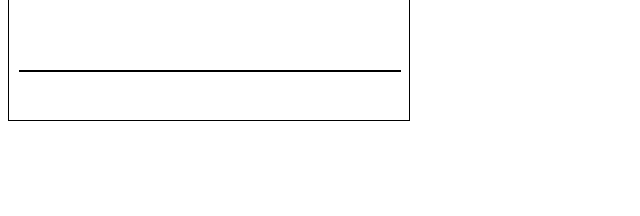
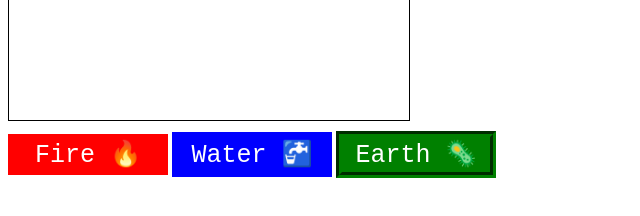
Before and after one commit to HigorMN/meme-generator, a website: page index.html in a window 1280 px wide. Shown: the part 310-526 px from the top of the page, without its empty margins (0-640 px from the left). Drawn offline with Linux system fonts and the light colour scheme.

Commit message:
Requisito 6 concluito

```diff
--- a/index.html
+++ b/index.html
@@ -13,8 +13,13 @@
       <input accept="image/*" type="file" id="meme-insert" />
       <div id="meme-image-container">
         <p id="meme-text"></p>
-        <img id="meme-image" src="#" alt="sua imagem"/>
+        <img id="meme-image" src="#" alt="sua imagem" />
       </div>
+      <section>
+        <button id="fire">Fire 🔥</button>
+        <button id="water">Water 🚰</button>
+        <button id="earth">Earth 🦠</button>
+    </section>
     </main>
     <script src="script.js"></script>
   </body>
--- a/script.js
+++ b/script.js
@@ -13,13 +13,30 @@ function fileImage() {
   const imageFile = document.getElementById('meme-insert');
   const conteiner = document.getElementById('meme-image');
 
-
-imageFile.onchange = evt => {
-    const [file] = imageFile.files
+  imageFile.onchange = (evt) => {
+    const [file] = imageFile.files;
     if (file) {
-      conteiner.src = URL.createObjectURL(file)
+      conteiner.src = URL.createObjectURL(file);
     }
-  }
+  };
 }
 
 fileImage();
+
+function border() {
+  const fireButton = document.getElementById('fire');
+  const conteiner = document.getElementById('meme-image-container');
+  fireButton.addEventListener('click', function () {
+    conteiner.style.border = '3px dashed rgb(255, 0, 0)';
+  });
+  const waterButton = document.getElementById('water');
+  waterButton.addEventListener('click', function () {
+    conteiner.style.border = '5px double rgb(0, 0, 255)';
+  });
+  const earthButton = document.getElementById('earth');
+  earthButton.addEventListener('click', function () {
+    conteiner.style.border = '6px groove rgb(0, 128, 0)';
+  });
+}
+
+border();
--- a/style.css
+++ b/style.css
@@ -7,12 +7,11 @@
 
 #meme-text {
   margin-top: 350px;
-    border: 1px solid black;
   width: 380px;
   margin-left: 10px;
   position: absolute;
   font-size: 30px;
-    text-shadow: rgb(0,0,0) 5px 5px 5px;
+  text-shadow: rgb(0, 0, 0) 5px 5px 5px;
   color: white;
 }
 
@@ -20,3 +19,25 @@
   width: 400px;
   height: 400px;
 }
+button {
+    margin-top: 10px;
+    width: 160px;
+    font-family: monospace;
+    font-size: 25px;
+    padding: 2px 10px 2px 10px;
+    color: white;
+}
+#fire {
+    background-color: red;
+    border: 3px dashed rgb(255, 0, 0);
+}
+
+#water {
+    background-color: blue;
+    border: 5px double rgb(0, 0, 255);
+}
+
+#earth {
+    background-color: rgb(0, 128, 0);
+    border: 6px groove rgb(0, 128, 0);
+}
```
Lines whose indentation alone changed are shown as unchanged.
